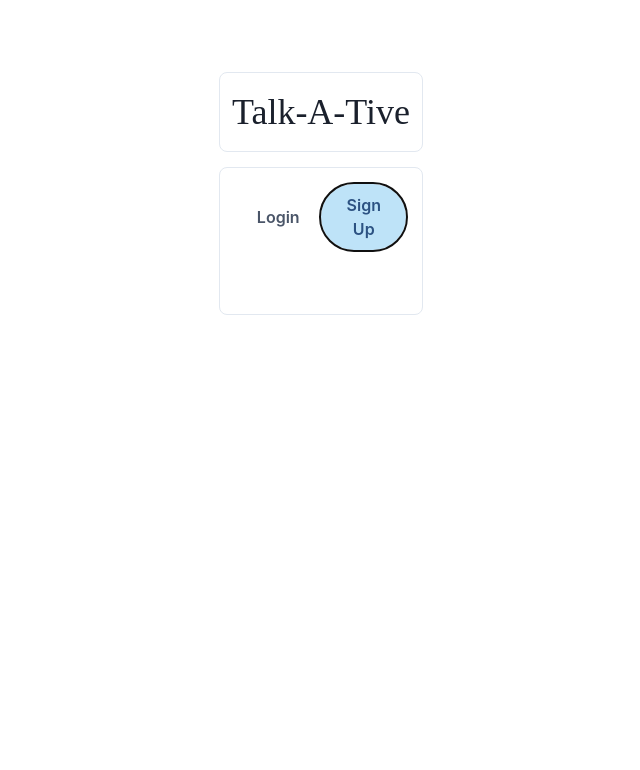
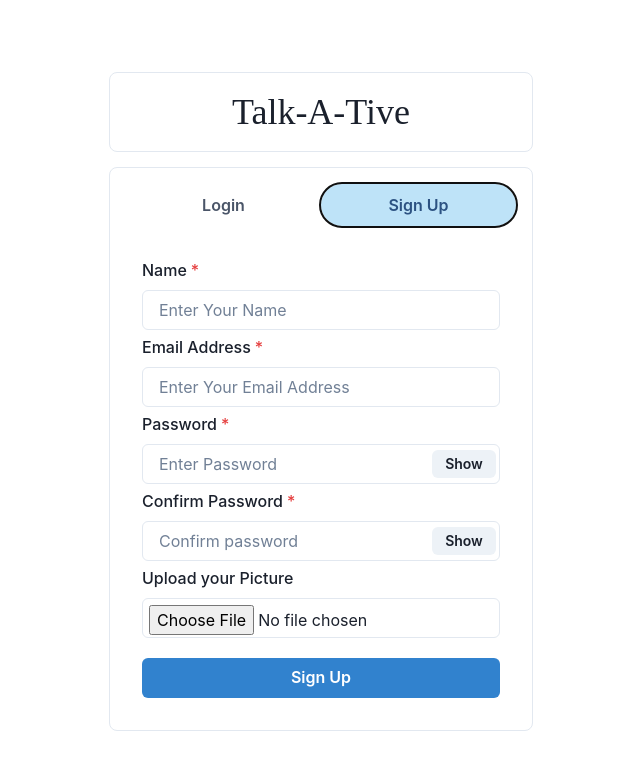
Before and after one commit to hchdhry/chat-app, a React (Vite) app in the folder front-end/: page / in a window 1280 px wide. Both pictures are taken after a click on the tab "Sign Up". Shown: the top 770 px of the page, without its empty margins (319-959 px from the left). Built offline with nearby package versions, Linux system fonts and the light colour scheme.

Commit message:
fix bugs in front end preventing calls to backend api

```diff
--- a/front-end/src/homepage.jsx
+++ b/front-end/src/homepage.jsx
@@ -49,7 +49,7 @@ function Homepage() {
               <Login/>
             </TabPanel>
             <TabPanel>
-
+              <Signup/>
             </TabPanel>
           </TabPanels>
         </Tabs>
--- a/front-end/src/signup.jsx
+++ b/front-end/src/signup.jsx
@@ -2,10 +2,10 @@ import { Button } from "@chakra-ui/button";
 import { FormControl, FormLabel } from "@chakra-ui/form-control";
 import { Input, InputGroup, InputRightElement } from "@chakra-ui/input";
 import { VStack } from "@chakra-ui/layout";
+import { useToast } from "@chakra-ui/toast";
+import axios from "axios";
 import { useState } from "react";
-import axios from "axios";
-import { useToast } from "@chakra-ui/react";
-import { useHistory } from "react-router-dom";
+import { useHistory } from "react-router";
 
 const Signup = () => {
   const [show, setShow] = useState(false);
@@ -13,27 +13,26 @@ const Signup = () => {
   const toast = useToast();
   const history = useHistory();
 
-  const [name, setName] = useState("");
-  const [email, setEmail] = useState("");
-  const [confirmpassword, setConfirmpassword] = useState("");
-  const [password, setPassword] = useState("");
-  const [loading, setLoading] = useState(false);
+  const [name, setName] = useState();
+  const [email, setEmail] = useState();
+  const [confirmpassword, setConfirmpassword] = useState();
+  const [password, setPassword] = useState();
+  const [pic, setPic] = useState();
+  const [picLoading, setPicLoading] = useState(false);
 
   const submitHandler = async () => {
-    setLoading(true);
-
+    setPicLoading(true);
     if (!name || !email || !password || !confirmpassword) {
       toast({
-        title: "Please Fill all the Fields",
+        title: "Please Fill all the Feilds",
         status: "warning",
         duration: 5000,
         isClosable: true,
         position: "bottom",
       });
-      setLoading(false);
+      setPicLoading(false);
       return;
     }
-
     if (password !== confirmpassword) {
       toast({
         title: "Passwords Do Not Match",
@@ -42,27 +41,26 @@ const Signup = () => {
         isClosable: true,
         position: "bottom",
       });
-      setLoading(false);
       return;
     }
-
+    console.log(name, email, password, pic);
     try {
       const config = {
         headers: {
           "Content-type": "application/json",
         },
       };
-
       const { data } = await axios.post(
-        "/api/user",
+        "http://localhost:3000/register",
         {
           name,
           email,
           password,
+          pic,
         },
         config
       );
-
+      console.log(data);
       toast({
         title: "Registration Successful",
         status: "success",
@@ -70,22 +68,64 @@ const Signup = () => {
         isClosable: true,
         position: "bottom",
       });
-
-      // You can handle user registration here and redirect to the login page.
-
-      setLoading(false);
-      history.push("/login");
+      localStorage.setItem("userInfo", JSON.stringify(data));
+      setPicLoading(false);
+      history.push("/chats");
     } catch (error) {
       toast({
-        title: "Error Occurred!",
+        title: "Error Occured!",
         description: error.response.data.message,
         status: "error",
         duration: 5000,
         isClosable: true,
         position: "bottom",
       });
+      setPicLoading(false);
+    }
+  };
 
-      setLoading(false);
+  const postDetails = (pics) => {
+    setPicLoading(true);
+    if (pics === undefined) {
+      toast({
+        title: "Please Select an Image!",
+        status: "warning",
+        duration: 5000,
+        isClosable: true,
+        position: "bottom",
+      });
+      return;
+    }
+    console.log(pics);
+    if (pics.type === "image/jpeg" || pics.type === "image/png") {
+      const data = new FormData();
+      data.append("file", pics);
+      data.append("upload_preset", "chat-app");
+      data.append("cloud_name", "piyushproj");
+      fetch("https://api.cloudinary.com/v1_1/piyushproj/image/upload", {
+        method: "post",
+        body: data,
+      })
+        .then((res) => res.json())
+        .then((data) => {
+          setPic(data.url.toString());
+          console.log(data.url.toString());
+          setPicLoading(false);
+        })
+        .catch((err) => {
+          console.log(err);
+          setPicLoading(false);
+        });
+    } else {
+      toast({
+        title: "Please Select an Image!",
+        status: "warning",
+        duration: 5000,
+        isClosable: true,
+        position: "bottom",
+      });
+      setPicLoading(false);
+      return;
     }
   };
 
@@ -136,12 +176,21 @@ const Signup = () => {
           </InputRightElement>
         </InputGroup>
       </FormControl>
+      <FormControl id="pic">
+        <FormLabel>Upload your Picture</FormLabel>
+        <Input
+          type="file"
+          p={1.5}
+          accept="image/*"
+          onChange={(e) => postDetails(e.target.files[0])}
+        />
+      </FormControl>
       <Button
         colorScheme="blue"
         width="100%"
         style={{ marginTop: 15 }}
         onClick={submitHandler}
-        isLoading={loading}
+        isLoading={picLoading}
       >
         Sign Up
       </Button>
```
Also changed, not shown: 2 other files (tests, documents, lock files or other folders).
